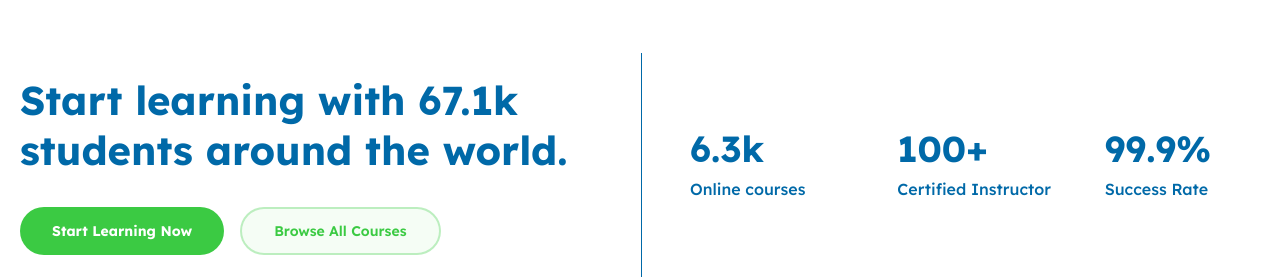
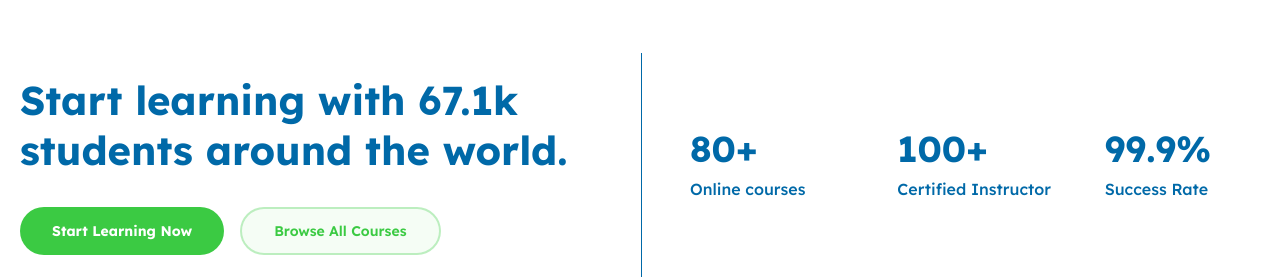
Before and after one commit to shikshanationdev/web, a Next.js app: page /about in a window 1280 px wide. Shown: the part 5280-5559 px from the top of the page. Built offline with nearby package versions, Linux system fonts and the light colour scheme.

Commit message:
feat: add external redirect for Skilling category and update online courses stat

```diff
--- a/src/components/Footer.tsx
+++ b/src/components/Footer.tsx
@@ -31,6 +31,12 @@ const Footer = () => {
   const router = useRouter();
 
   const handleCategoryClick = (category: string) => {
+    // Handle external redirect for Skilling
+    if (category === "Skilling") {
+      window.open("https://skilling.shikshanation.com", "_blank");
+      return;
+    }
+
     // Map footer categories to course page categories
     const categoryMap: { [key: string]: string } = {
       "ShikshaBase": "ShikshaBase",
@@ -43,8 +49,7 @@ const Footer = () => {
       "Class 9": "Class 9th",
       "Class 10": "Class 10th",
       "JEE": "JEE",
-      "NEET": "NEET",
-      "Skilling": "ShikshaPro"
+      "NEET": "NEET"
     };
 
     const mappedCategory = categoryMap[category] || category;
--- a/src/components/HomePageSections/LearningStatsSection.tsx
+++ b/src/components/HomePageSections/LearningStatsSection.tsx
@@ -3,7 +3,7 @@ import React from "react";
 import { useRouter } from "next/navigation";
 
 const stats = [
-  { value: "6.3k", label: "Online courses" },
+  { value: "80+", label: "Online courses" },
   { value: "100+", label: "Certified Instructor" },
   { value: "99.9%", label: "Success Rate" },
 ];
```
